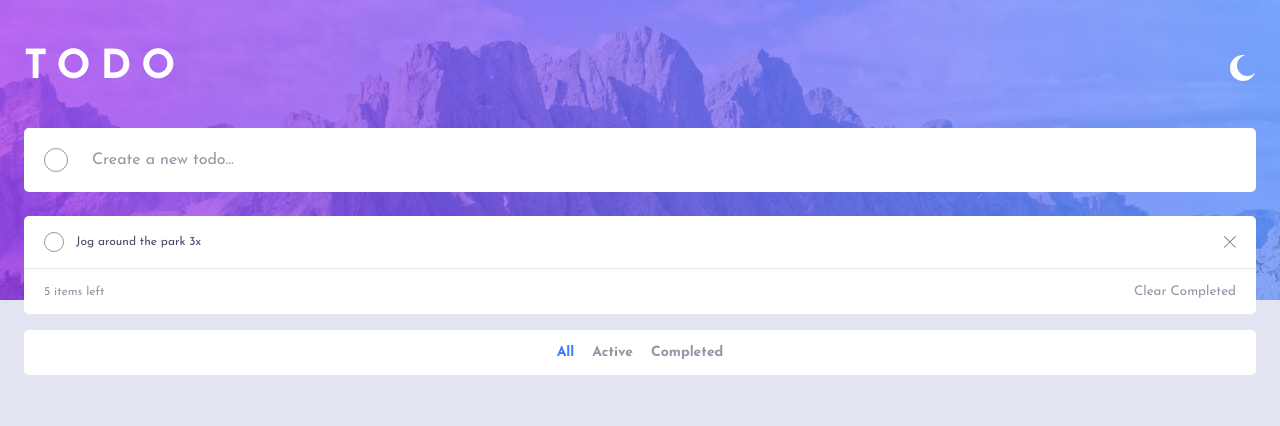
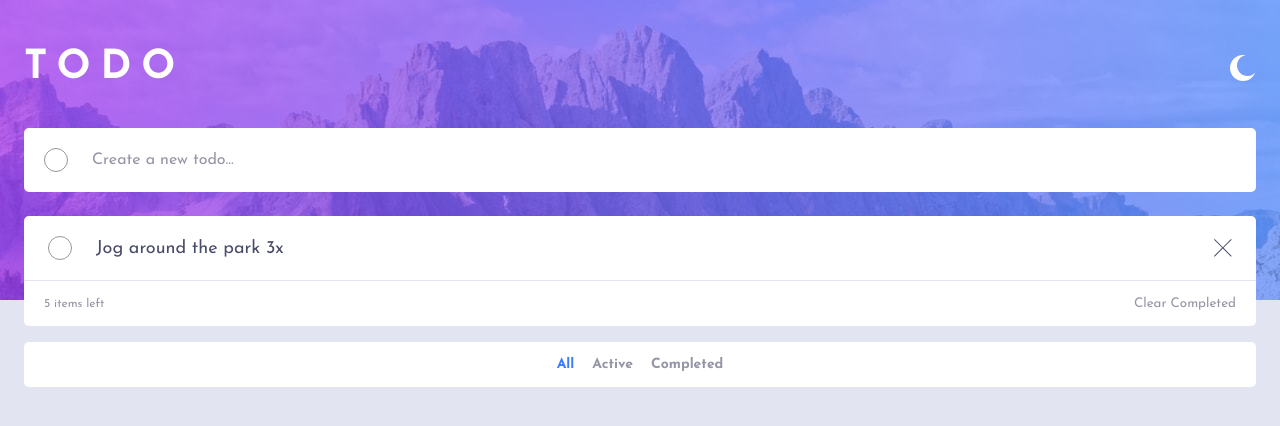
Before and after one commit to ashish-d2/react-todo-app, a React (Create React App) app: page / in a window 1280 px wide. Shown: the top 426 px of the page. Built offline with nearby package versions, Linux system fonts and the light colour scheme.

Commit message:
style(TodoListItem): Implemented desktop/tablet view for TodoListItem component.

```diff
--- a/src/components/Todo/TodoList/TodoListItem/TodoListItem.module.scss
+++ b/src/components/Todo/TodoList/TodoListItem/TodoListItem.module.scss
@@ -6,20 +6,26 @@
   justify-content: space-between;
 
   height: 3.25em;
-
-  margin: 0 1.25em 0;
+  padding: 1em 1.25em;
 
   .cross_icon {
     width: 12px;
     height: 12px;
   }
 
-  p {
-    color: c.$black-1;
+  // media query for Desktop/Tablet view
+  @media (min-width: 768px) {
+    padding: 1.25em 1.5em;
+    height: 4em;
+
+    .cross_icon {
+      width: 18px;
+      height: 18px;
+    }
   }
 }
 
-.todoBtnContainer {
+.todoAndBtnContainer {
   display: flex;
   align-items: center;
   gap: 12px;
@@ -34,6 +40,24 @@
     border: 1px solid c.$very-light-gary;
     cursor: pointer;
   }
+
+  p {
+    color: c.$black-1;
+  }
+
+  // Media Desktop/Tablet view
+  @media (min-width: 768px) {
+    gap: 24px;
+
+    .submit_btn {
+      width: 24px;
+      height: 24px;
+    }
+
+    p {
+      font-size: 1.125rem;
+    }
+  }
 }
 
 .line {
--- a/src/components/Todo/TodoList/TodoListItem/TodoListItem.tsx
+++ b/src/components/Todo/TodoList/TodoListItem/TodoListItem.tsx
@@ -7,7 +7,7 @@ const TodoListItem = function () {
   return (
     <>
       <div className={styles.todoList_item}>
-        <div className={styles.todoBtnContainer}>
+        <div className={styles.todoAndBtnContainer}>
           <button className={styles.submit_btn}></button>
           <p>Jog around the park 3x</p>
         </div>
```
